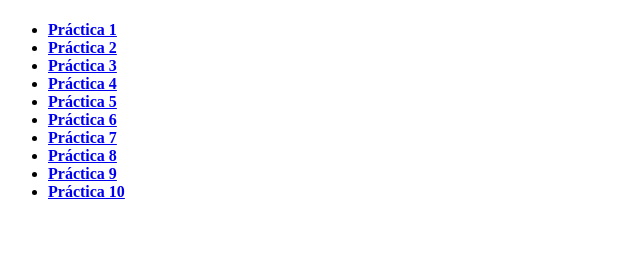
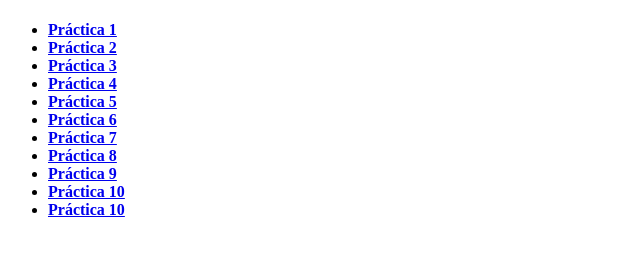
Before and after one commit to DiegoJatoBriva922/DiegoJatoBriva922.github.io, a plain HTML site: page index.html in a window 1280 px wide. Shown: the part 59-312 px from the top of the page, without its empty margins (0-640 px from the left). Drawn offline with Linux system fonts and the light colour scheme.

Commit message:
Update index.html

```diff
--- a/index.html
+++ b/index.html
@@ -20,6 +20,7 @@
   <li><a href="p8.html">Práctica 8</a></li>
   <li><a href="p9.html">Práctica 9</a></li>
   <li><a href="p10.html">Práctica 10</a></li>
+  <li><a href="p12d.html">Práctica 10</a></li>
 </ul>
 
 </strong></p>
```
